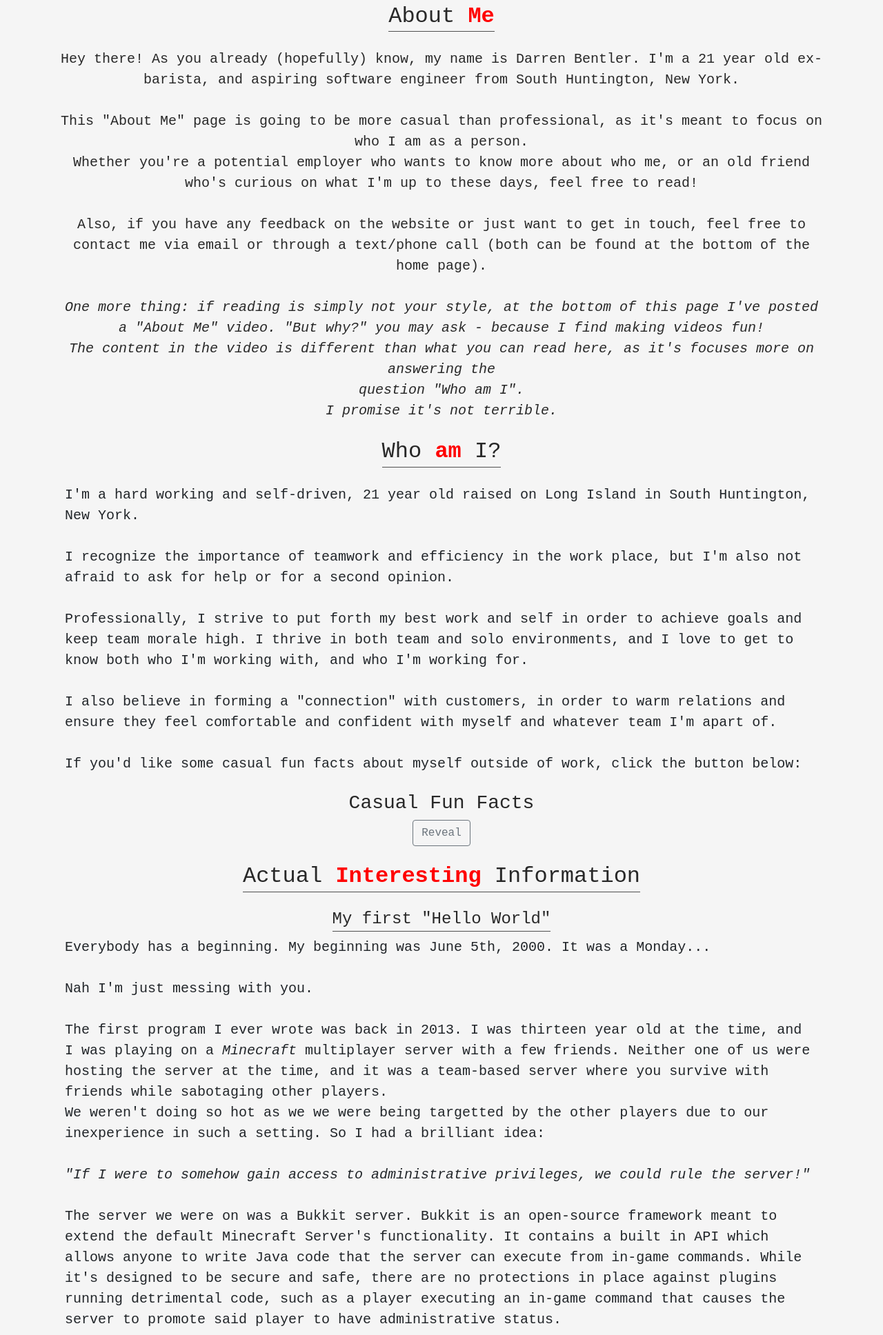
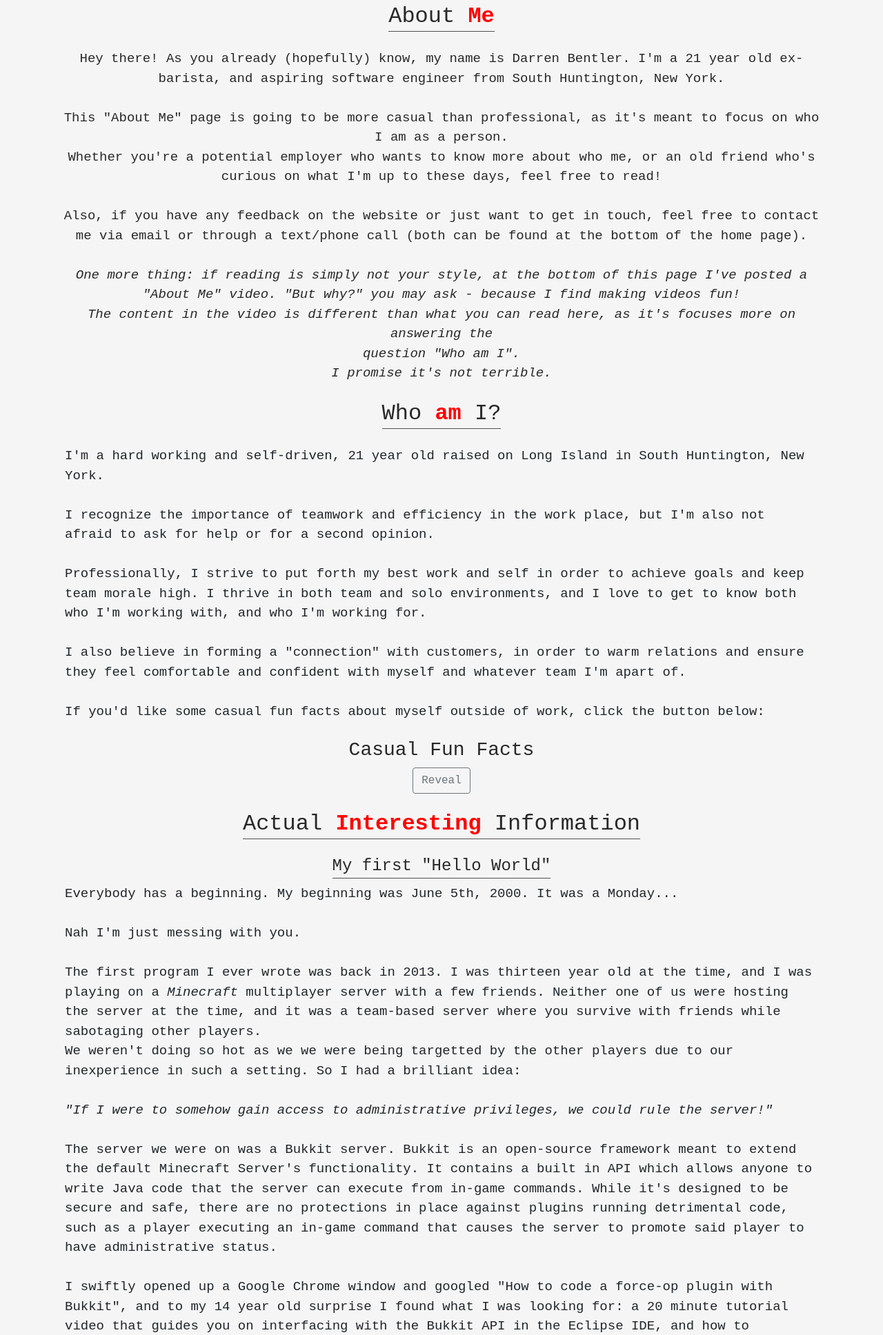
Before and after one commit to dbentler/personalwebsite, a Flask app: page /about in a window 1280 px wide; the page is wider, and only the part inside the window is pictured. Shown: the part 56-1992 px from the top of that part at 69% size. Run offline with Flask 2, Linux system fonts and the light colour scheme; some libraries are stand-ins or nearby versions.

Commit message:
Decreased all font sizes by 1px.
Now you don't need to scroll that much to read a page!

```diff
--- a/static/css/template.css
+++ b/static/css/template.css
@@ -70,7 +70,7 @@ span {
 
 .story-time{
     color: #282828;
-    font-size: 20px;
+    font-size: 19px;
 }
 
 .spanP{
--- a/templates/about.html
+++ b/templates/about.html
@@ -17,7 +17,7 @@
         </div>
         <!--About Me Text-->
         <div class="container center-text spacer-25px">
-            <p style="font-size: 20px;">
+            <p style="font-size: 19px;;">
                 Hey there! As you already (hopefully) know, my name is Darren Bentler. I'm a 21 year old ex-barista, and aspiring software engineer from South Huntington, New York. <br><br>
 
                 This "About Me" page is going to be more casual than professional, as it's meant to focus on who I am as a person. <br>
@@ -36,7 +36,7 @@
                 <span>Who <strong style="color: red;">am</strong> I?</span>
             </h2>
             <div class="container spacer-25px">
-                <p style="font-size: 20px;">
+                <p style="font-size: 19px;;">
                 I'm a hard working and self-driven, 21 year old raised on Long Island in South Huntington, New York. <br><br>
 
                 I recognize the importance of teamwork and efficiency in the work place, but I'm also not afraid to ask for help
@@ -55,7 +55,7 @@
                     <!--Transcript will eventually go here-->
                     <div class="container">
                         <span id="more" class="spanP">
-                            <ul style="font-size: 20px;">
+                            <ul style="font-size: 19px;;">
                                 <li>My favorite color is <strong style="color: red;">red</strong>.</li>
                                 <li>I used to be a Barista. My favorite coffee blend is currently Starbuck Reserve's "Whiskey Barrel Aged Cold Brew".</li>
                                 <li>Despite getting into it late, I'm a big fan of the MCU. From the MCU, my favorite character is Tony Stark/Iron Man.</li>
@@ -65,7 +65,7 @@
                                 <img src="{{ url_for('static', filename='img/rockclimbing.jpeg')}}" style="width: auto; max-width: 310px; height: auto; max-height: 545px; position: relative;">
                                 <p style="font-size: 14px;"><i>Wow, look at me go. Little do you know it's actually a V1!</i></p>
                             </div>
-                            <ul style="font-size: 20px;">
+                            <ul style="font-size: 19px;;">
                                 <li>Despite being a Tony Stark/Iron Man fan, my favorite MCU movie is "Guardians of the Galaxy".</li>
                                 <li>I wanted to be an astronomer when I was little since space fascinated me so much back then. It still fascinates me today.</li>
                                 <li>I'm plagued with the "finding a new song and listening to it on repeat until you get sick of it" disease, which sucks because I wanted to put my favorite song here.</li>
@@ -75,7 +75,7 @@
                                 <img src="{{ url_for('static', filename='img/lucy.jpeg')}}" style="width: auto; max-width: 512px; height: auto; max-height: 384px; position: relative;">
                                 <p><i>Obligatory picture of Lucy.</i></p>
                             </div>
-                            <ul style="font-size: 20px;">
+                            <ul style="font-size: 19px;;">
                                 <li>When it comes to nerd stuff (well, besides the MCU), I'm a huge fan of the Halo universe.</li>
                                 <li>The first program I ever wrote was basically a backdoor to a Minecraft server.</li>
                                 <li>Friends would review me as: "A more tame Michael Reeves", "Like a stupid Tony Stark", and "I don't want to say anything for you to put up on your stupid website, Darren".</li>
@@ -84,7 +84,7 @@
                                     been doing it like that for so long I'm in to deep.
                                 </li>
                             </ul>
-                            <p style="font-size: 20px;">
+                            <p style="font-size: 19px;;">
                             And that's the end of that! Now, let's dive into some actual interesting content here.
                             </p>
                         </span>
@@ -105,7 +105,7 @@
                 <h4 class="center-text spacer-25px unbold">
                     <span>My first "Hello World"</span>
                 </h4>
-                <p style="font-size: 20px;">
+                <p style="font-size: 19px;;">
                 Everybody has a beginning. My beginning was June 5th, 2000. It was a Monday...<br><br>
                 Nah I'm just messing with you. <br><br>
 
@@ -120,7 +120,12 @@
 
                 I swiftly opened up a Google Chrome window and googled "How to code a force-op plugin with Bukkit", and to my 14 year old surprise I found what I was looking for:
                 a 20 minute tutorial video that guides you on interfacing with the Bukkit API in the Eclipse IDE, and how to actually set up such a plugin.<br><br>
-
+                </p>
+                <div class="center-text">
+                    <img src="https://www.gettingsmart.com/wp-content/uploads/2017/06/Program-Code-Feature-Image.jpg">
+                    <p><i>Despite this being JavaScript, the code I wrote pretty much looked like this.</i></p>
+                </div>
+                <p style="font-size: 19px;">
                 I remember spending at least an hour following that guide, not knowing what I was doing or what anything meant. But I was determined to create this plugin, and I had
                 all of the freetime in the world since it was a weekend. <br><br>
 
@@ -143,7 +148,7 @@
                 <h4 class="center-text unbold spacer-25px">
                     <span>Modern Day Self</span>
                 </h4>
-                <p style="font-size: 20px;">
+                <p style="font-size: 19px;;">
                     After learning the basics of JavaScript in my high school's "Intro to Programming" elective course and falling in love with programming during that year,
                     I decided to major in Computer Science at University. At New York University, I learned Python, data structures and algorithms, and C++. <br><br>
 
--- a/templates/contact.html
+++ b/templates/contact.html
@@ -32,7 +32,7 @@
             <h4 class="center-text unbold spacer-25px">
                 A bit more personal:
             </h4>
-            <p style="text-align: center; color: #282828; font-size: 20px;">
+            <p style="text-align: center; color: #282828; font-size: 19px;;">
                 <strong>Primary Email: </strong>ny.dbentler@gmail.com <br>
                 <strong>Secondary Email: </strong>darren.bentler@nyu.edu <br>
                 <strong>Cell Number: </strong>+1 (631) 408-1093 <br>
```
Also changed, not shown: templates/construction.html (+4 -4 lines), templates/home.html (+18 -18 lines), templates/projects.html (+4 -4 lines).
